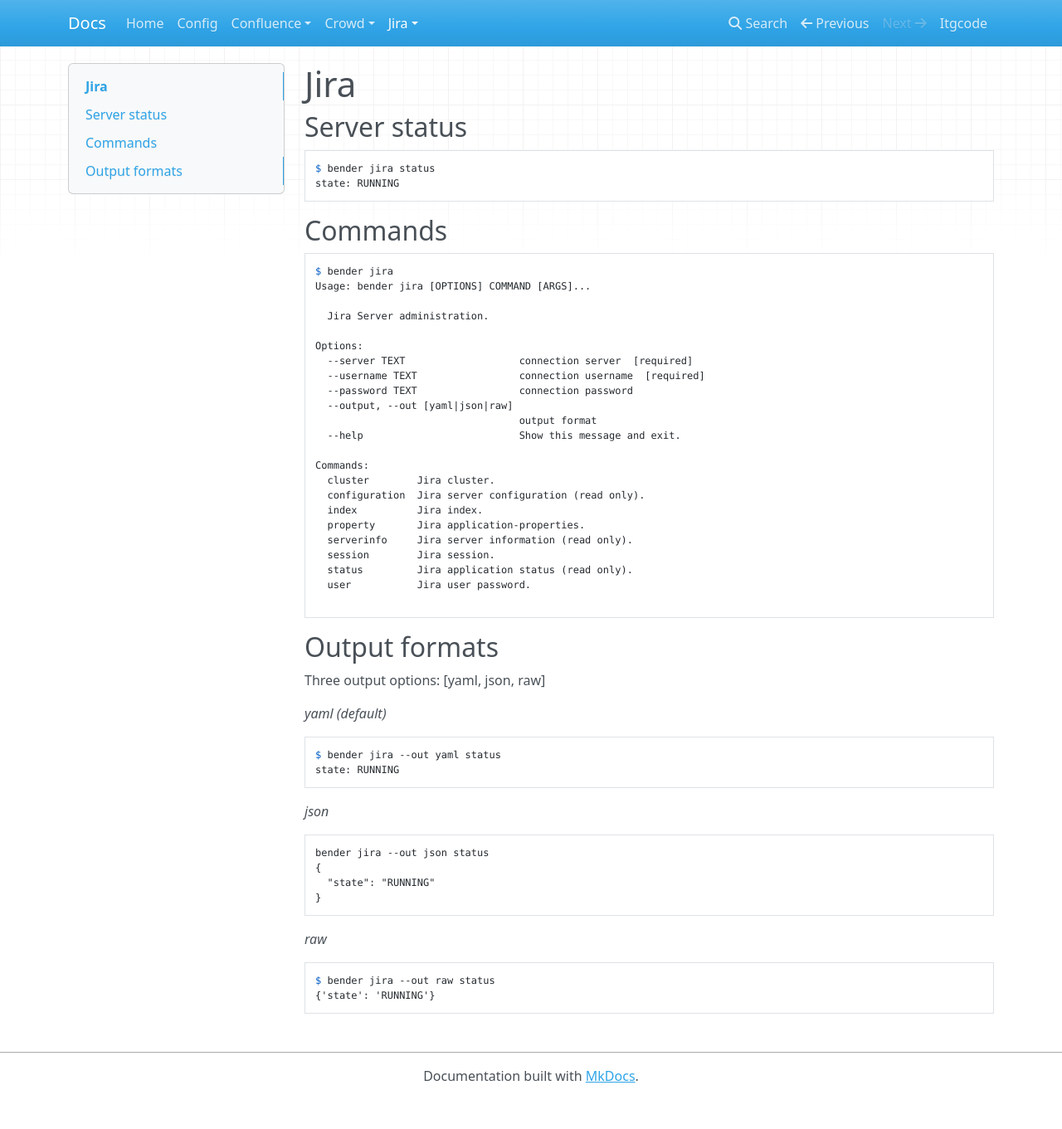
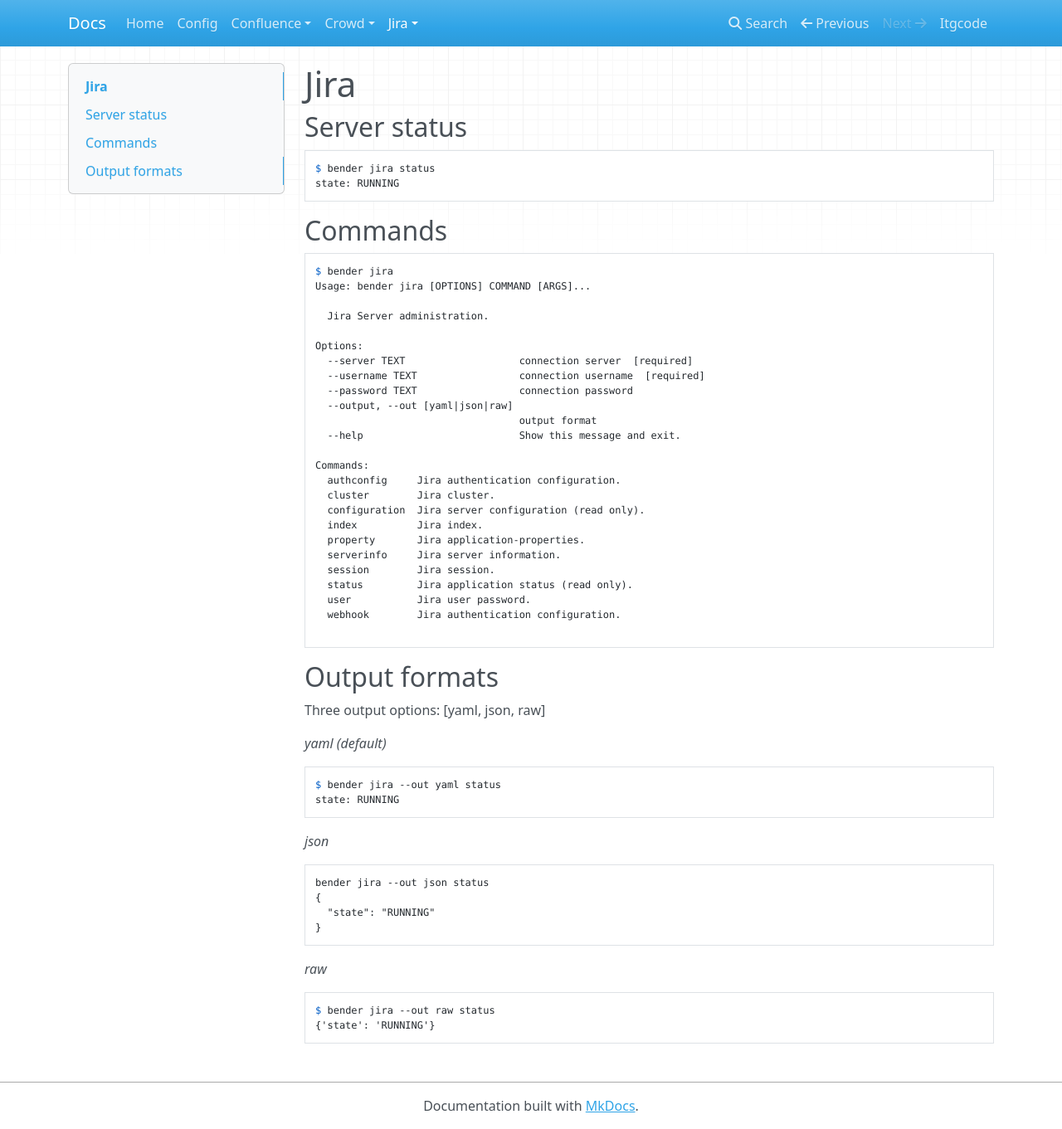
Before and after one commit to TheChuckMo/bender, an MkDocs documentation site: the page built from docs/jira/index.md, in a window 1280 px wide and 1361 px high. Shown: the whole window at 83% size. Built offline with MkDocs 1.6.1, drawn with Linux system fonts in a browser that asks for light colours; nearby versions of some CDN libraries.

Commit message:
readme update

````diff
--- a/docs/jira/index.md
+++ b/docs/jira/index.md
@@ -24,14 +24,16 @@
   --help                          Show this message and exit.
 
 Commands:
+  authconfig     Jira authentication configuration.
   cluster        Jira cluster.
   configuration  Jira server configuration (read only).
   index          Jira index.
   property       Jira application-properties.
-  serverinfo     Jira server information (read only).
+  serverinfo     Jira server information.
   session        Jira session.
   status         Jira application status (read only).
   user           Jira user password.
+  webhook        Jira authentication configuration.
 
 ```
 
````
